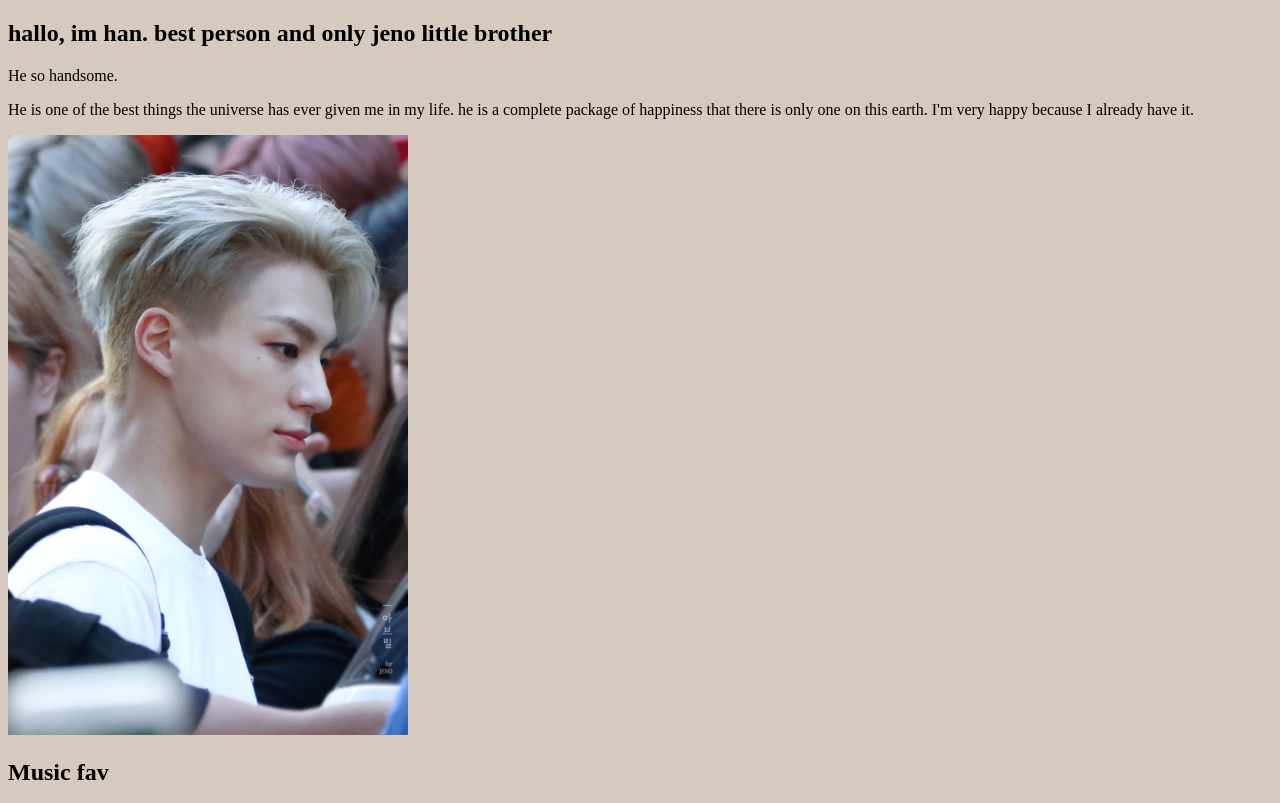
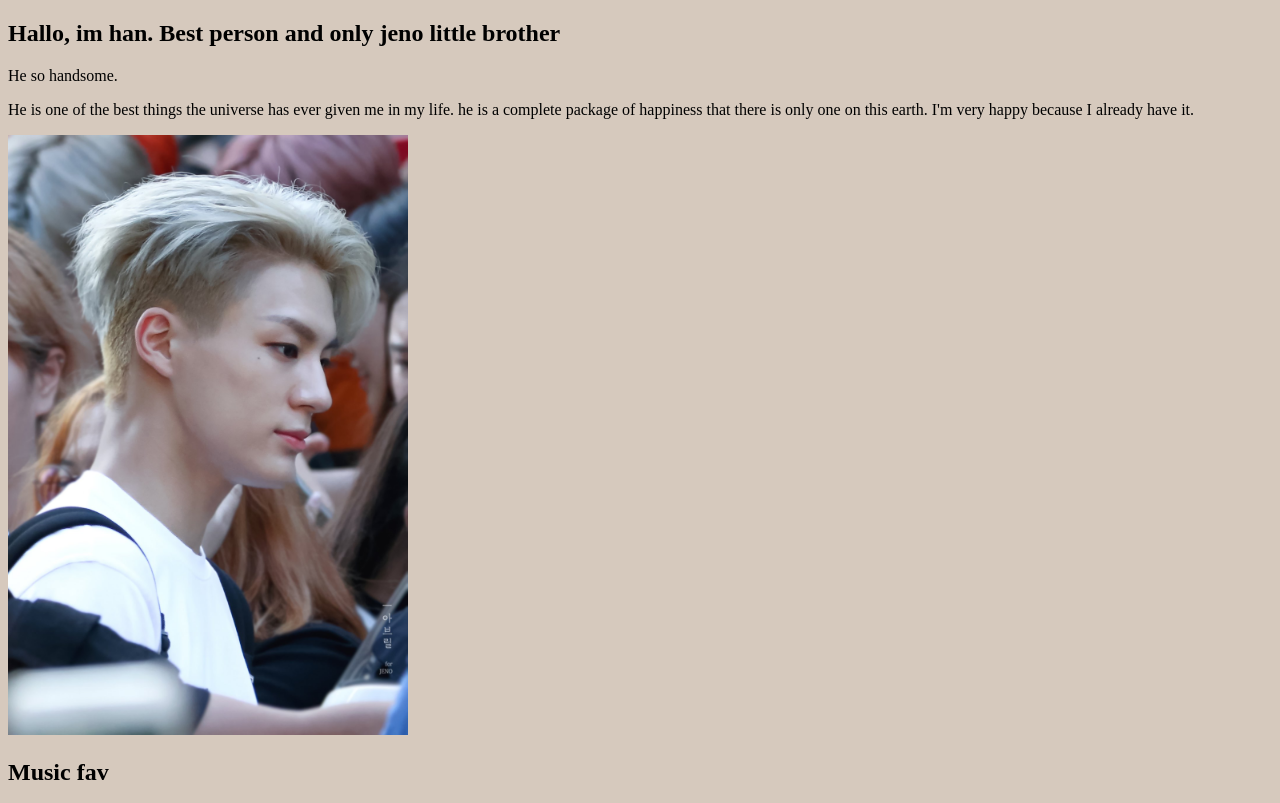
Before and after one commit to leeaehan/profile, a plain HTML site: page index.html in a window 1280 px wide. Shown: the top 803 px of the page. Drawn offline with Linux system fonts and the light colour scheme; grey boxes are pictures that could not be loaded.

Commit message:
Update index.html

```diff
--- a/index.html
+++ b/index.html
@@ -12,7 +12,7 @@
 </head>
 <body style="background:#D6C9BD">
 
-<h2 style color="#B3DAF1">hallo, im han. best person and only jeno little brother</h2>
+<h2 style color="#B3DAF1">Hallo, im han. Best person and only jeno little brother</h2>
 
 <p>He so handsome.</p>
 <p>He is one of the best things the universe has ever given me in my life. he is a complete package of happiness that there is only one on this earth. I'm very happy because I already have it.</p>
```
